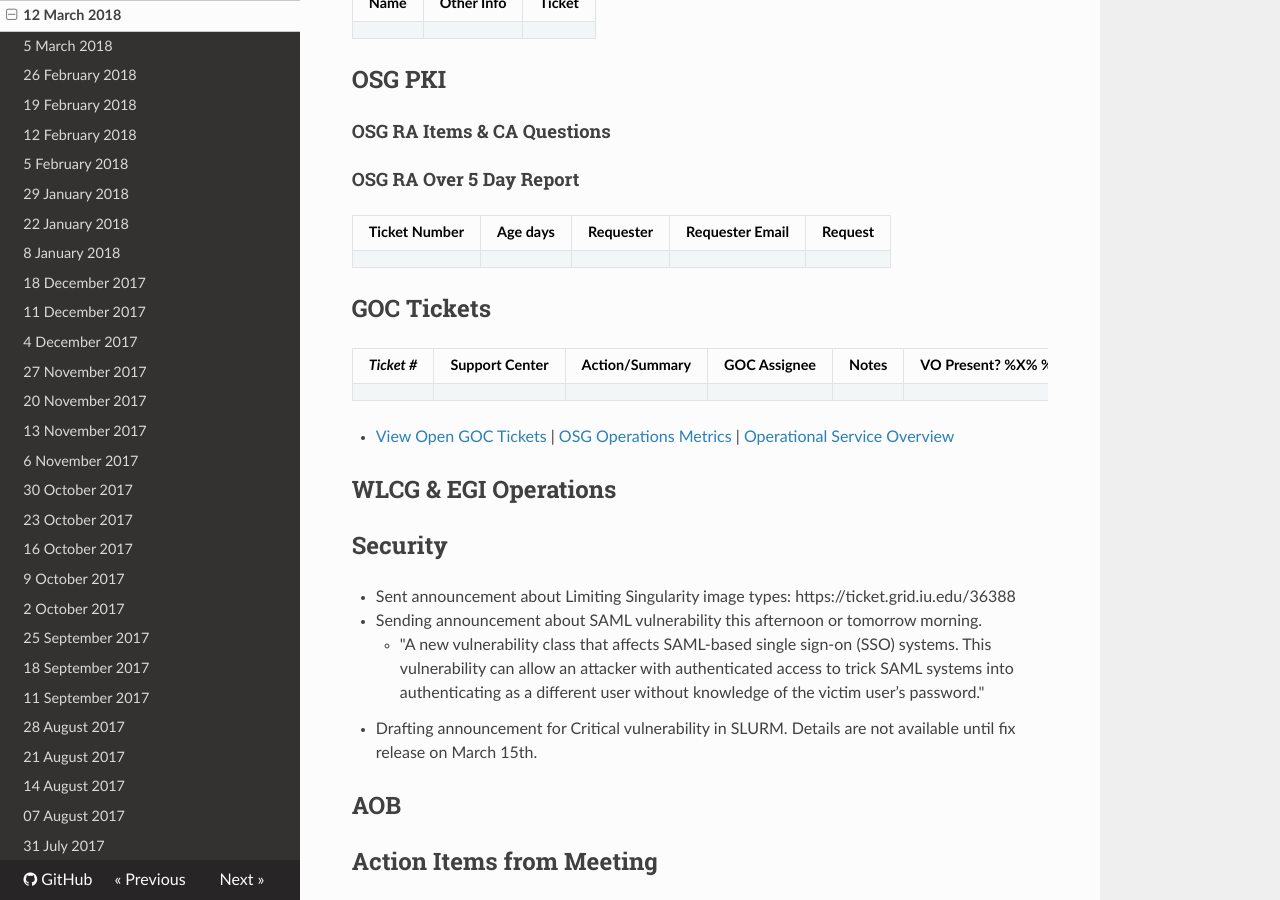
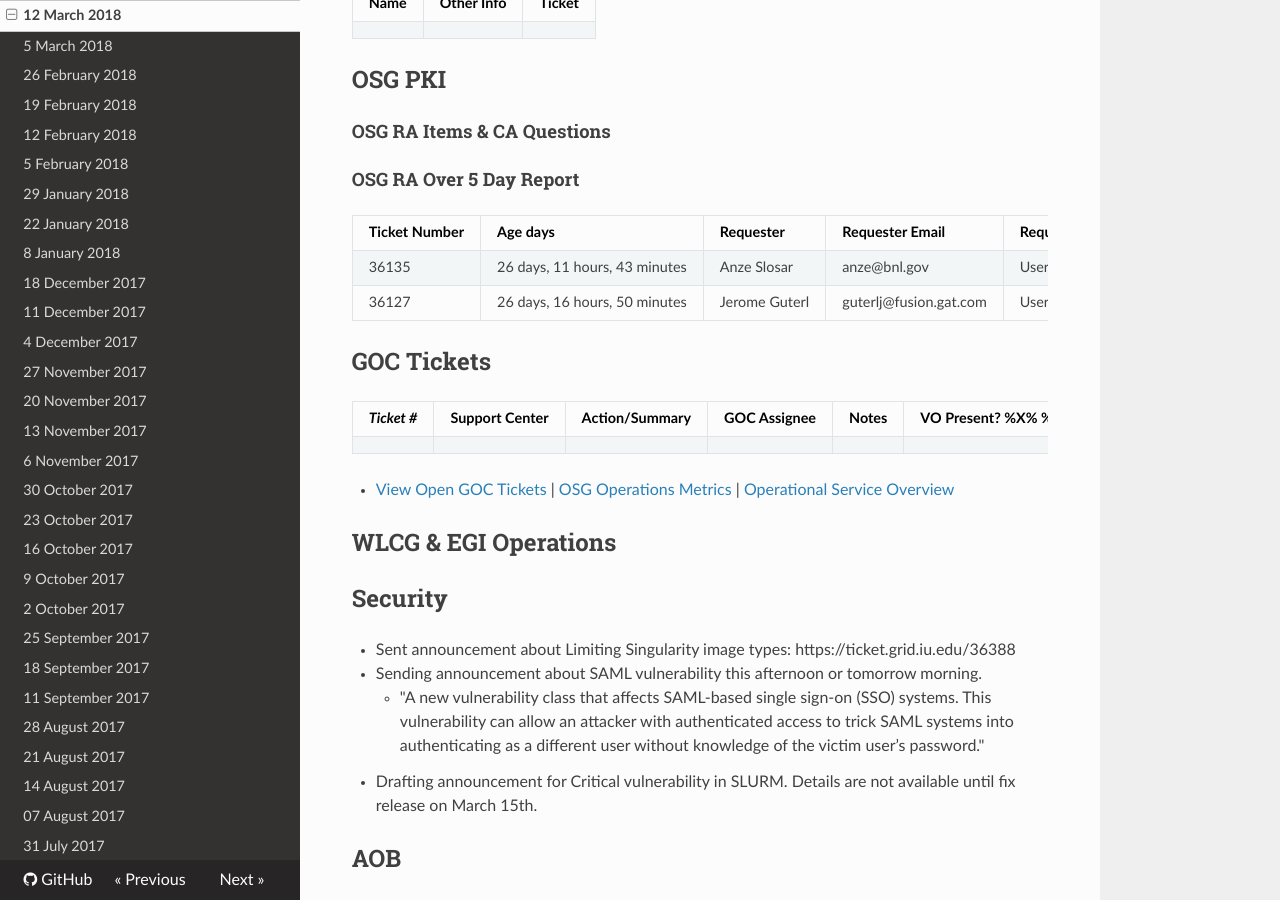
Before and after one commit to osg-htc/operations, an MkDocs documentation site: the page built from docs/WeeklyMinutes/12Mar2018.md, in a window 1280 px wide and 900 px high, scrolled down 1726 px. Built offline with MkDocs 1.6.1, drawn with Linux system fonts in a browser that asks for light colours; nearby versions of some CDN libraries; old or Windows-style settings are respelled for this version of MkDocs.

Commit message:
Update 12Mar2018.md

```diff
--- a/docs/WeeklyMinutes/12Mar2018.md
+++ b/docs/WeeklyMinutes/12Mar2018.md
@@ -64,7 +64,8 @@
 #### OSG RA Over 5 Day Report
 | Ticket Number	|Age days	|Requester	|Requester Email		|Request |
 | --------- | ------- | --------- | ----------------- | ------ |
-
+| 36135 | 26 days, 11 hours, 43 minutes | Anze Slosar | anze@bnl.gov | User Certificate Request for Anze Slosar(VO:LSST) |
+| 36127 | 26 days, 16 hours, 50 minutes | Jerome Guterl | guterlj@fusion.gat.com | User Certificate Request for Jerome Guterl(VO:NERSC) |
 
 ## GOC Tickets
 
```
